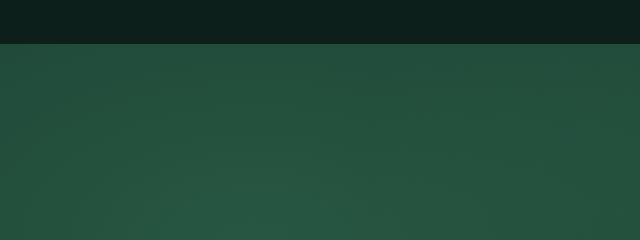
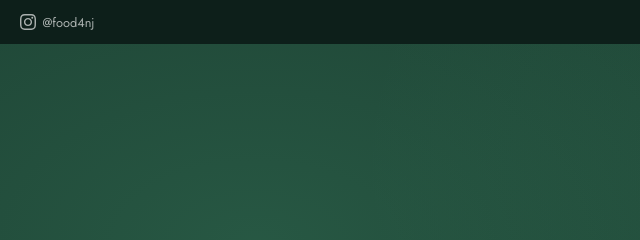
Before and after one commit to knappdaddy/food4nj, a plain HTML site: page index.html in a window 1280 px wide. Shown: the top 240 px of the page, 0-640 px from the left. Drawn offline with nearby package versions, Linux system fonts and the light colour scheme.

Commit message:
instagram link

```diff
--- a/index.html
+++ b/index.html
@@ -11,7 +11,10 @@
 *,*::before,*::after{box-sizing:border-box;margin:0;padding:0}
 html{scroll-behavior:smooth}
 body{font-family:"Jost",sans-serif;background:var(--cream);color:var(--text);overflow-x:hidden;-webkit-font-smoothing:antialiased}
-.lang-bar{position:sticky;top:0;z-index:100;background:var(--night);padding:.5rem 1.25rem;display:flex;justify-content:flex-end}
+.lang-bar{position:sticky;top:0;z-index:100;background:var(--night);padding:.5rem 1.25rem;display:flex;justify-content:space-between;align-items:center}
+.ig-link{display:inline-flex;align-items:center;gap:.4rem;color:rgba(255,255,255,.65);font-size:.8rem;font-family:"Jost",sans-serif;text-decoration:none;transition:color .2s}
+.ig-link:hover{color:white}
+.ig-link svg{width:16px;height:16px;fill:currentColor}
 .lang-select-wrap{position:relative;display:inline-flex;align-items:center}
 .lang-select-wrap select{background:rgba(255,255,255,.1);border:1px solid rgba(255,255,255,.25);color:white;padding:.35rem 2rem .35rem .75rem;border-radius:20px;font-size:.8rem;font-family:"Jost",sans-serif;cursor:pointer;appearance:none;-webkit-appearance:none;outline:none;transition:all .2s}
 .lang-select-wrap select:hover{background:rgba(255,255,255,.18);border-color:rgba(255,255,255,.5)}
@@ -134,6 +137,10 @@
 <body>
 
 <div class="lang-bar">
+  <a href="https://www.instagram.com/food4nj/?hl=en" target="_blank" rel="noopener" class="ig-link">
+    <svg viewBox="0 0 24 24" xmlns="http://www.w3.org/2000/svg"><path d="M12 2.163c3.204 0 3.584.012 4.85.07 3.252.148 4.771 1.691 4.919 4.919.058 1.265.069 1.645.069 4.849 0 3.205-.012 3.584-.069 4.849-.149 3.225-1.664 4.771-4.919 4.919-1.266.058-1.644.07-4.85.07-3.204 0-3.584-.012-4.849-.07-3.26-.149-4.771-1.699-4.919-4.92-.058-1.265-.07-1.644-.07-4.849 0-3.204.013-3.583.07-4.849.149-3.227 1.664-4.771 4.919-4.919 1.266-.057 1.645-.069 4.849-.069zm0-2.163c-3.259 0-3.667.014-4.947.072-4.358.2-6.78 2.618-6.98 6.98-.059 1.281-.073 1.689-.073 4.948 0 3.259.014 3.668.072 4.948.2 4.358 2.618 6.78 6.98 6.98 1.281.058 1.689.072 4.948.072 3.259 0 3.668-.014 4.948-.072 4.354-.2 6.782-2.618 6.979-6.98.059-1.28.073-1.689.073-4.948 0-3.259-.014-3.667-.072-4.947-.196-4.354-2.617-6.78-6.979-6.98-1.281-.059-1.69-.073-4.949-.073zm0 5.838c-3.403 0-6.162 2.759-6.162 6.162s2.759 6.163 6.162 6.163 6.162-2.759 6.162-6.163c0-3.403-2.759-6.162-6.162-6.162zm0 10.162c-2.209 0-4-1.79-4-4 0-2.209 1.791-4 4-4s4 1.791 4 4c0 2.21-1.791 4-4 4zm6.406-11.845c-.796 0-1.441.645-1.441 1.44s.645 1.44 1.441 1.44c.795 0 1.439-.645 1.439-1.44s-.644-1.44-1.439-1.44z"/></svg>
+    @food4nj
+  </a>
   <div class="lang-select-wrap">
     <select id="lang-select" aria-label="Select language">
       <option value="en">&#127482;&#127480; English</option>
```
